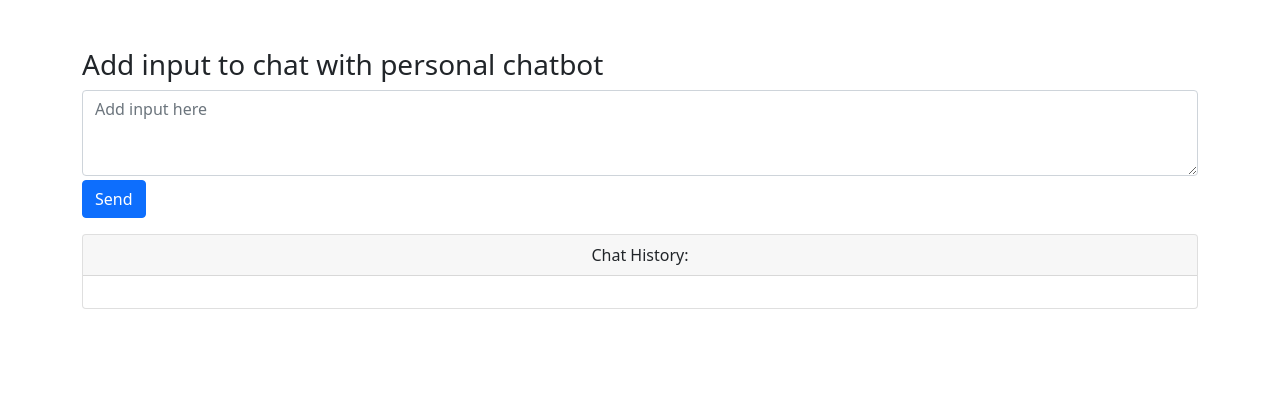
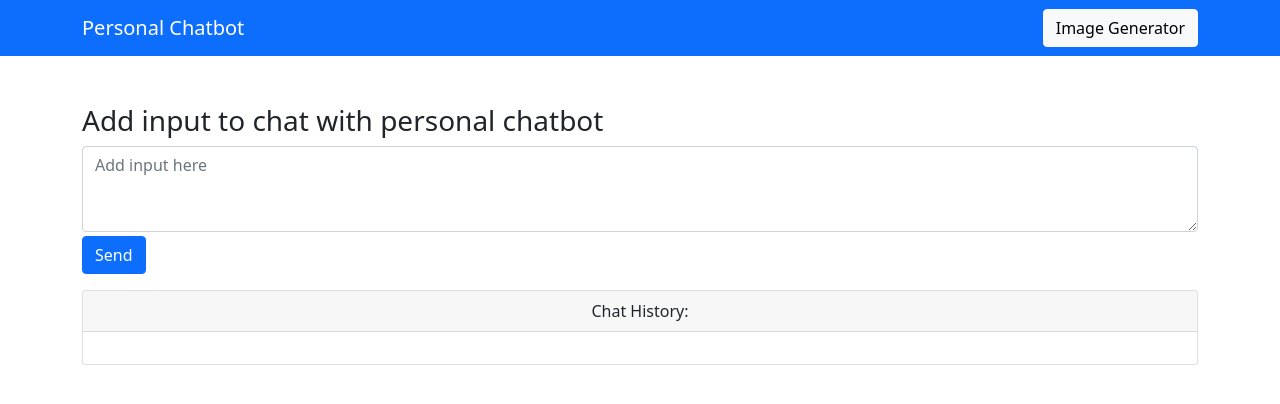
Before and after one commit to NhanNguyen001/pythonn-chatbot, a FastAPI app: page / in a window 1280 px wide. Shown: the top 404 px of the page. Run offline with FastAPI, Linux system fonts and the light colour scheme.

Commit message:
Add navigation bar

```diff
--- a/templates/layout.html
+++ b/templates/layout.html
@@ -11,6 +11,8 @@
     <title>Chatbot</title>
 </head>
 <body>
+{% include 'navbar.html' %}
+
 {% block content %}
 {% endblock %}
 
--- /dev/null
+++ b/templates/navbar.html
@@ -0,0 +1,6 @@
+<nav class="navbar navbar-dark bg-primary">
+    <div class="container-md">
+        <a class="navbar-brand" href="/">Personal Chatbot</a>
+        <a class="btn btn-light" type="button" href="/image">Image Generator</a>
+    </div>
+</nav>
```
